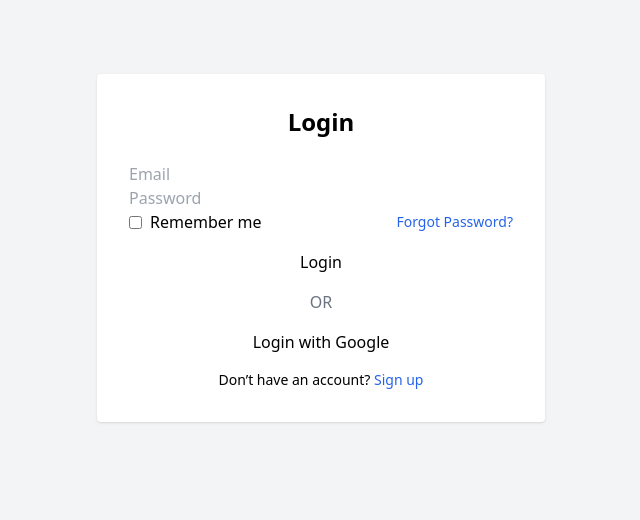
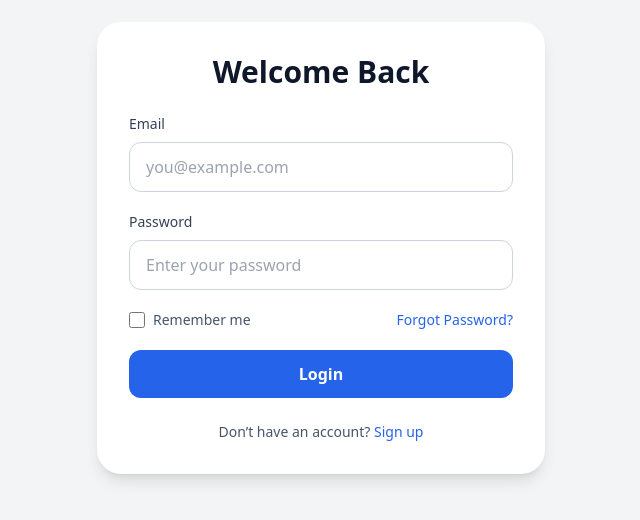
Before and after one commit to abhiranjansingh2023-art/git-course-mybaket, a plain HTML site: page login.html in a window 1280 px wide. Shown: the part 152-672 px from the top of the page, without its empty margins (319-959 px from the left). Drawn offline with nearby package versions, Linux system fonts and the light colour scheme.

Commit message:
login form added

```diff
--- a/login.html
+++ b/login.html
@@ -6,54 +6,43 @@
   <title>Login - MyApp</title>
 
   <script src="https://cdn.tailwindcss.com"></script>
-  <link rel="stylesheet" href="styles.css">
+  <link rel="stylesheet" href="css/style.css">
 </head>
 
-<body class="bg-gray-100 flex items-center justify-center h-screen">
+<body class="bg-gray-100 flex items-center justify-center min-h-screen p-4">
+  <div class="bg-white p-8 rounded-3xl shadow-lg w-full max-w-md">
+    <h1 class="text-3xl font-semibold text-center text-slate-900 mb-6">Welcome Back</h1>
 
-<!-- 🔹 Login Card -->
-<div class="bg-white p-8 rounded shadow w-full max-w-md">
+    <form action="/login" method="post" class="space-y-5">
+      <div>
+        <label for="email" class="block text-sm font-medium text-slate-700 mb-2">Email</label>
+        <input id="email" name="email" type="email" required placeholder="you@example.com"
+          class="w-full rounded-xl border border-slate-300 px-4 py-3 text-slate-900 focus:border-blue-500 focus:ring-blue-500 outline-none">
+      </div>
 
-  <h2 class="text-2xl font-bold text-center mb-6">Login</h2>
+      <div>
+        <label for="password" class="block text-sm font-medium text-slate-700 mb-2">Password</label>
+        <input id="password" name="password" type="password" required placeholder="Enter your password"
+          class="w-full rounded-xl border border-slate-300 px-4 py-3 text-slate-900 focus:border-blue-500 focus:ring-blue-500 outline-none">
+      </div>
 
-  <!-- Email -->
-  <input id="email" type="email" placeholder="Email"
-    class="input-field">
-
-  <!-- Password -->
-  <input id="password" type="password" placeholder="Password"
-    class="input-field">
-
-  <!-- Remember Me -->
-  <div class="flex justify-between items-center mb-4">
-    <label class="flex items-center">
-      <input type="checkbox" id="remember" class="mr-2">
+      <div class="flex items-center justify-between text-sm text-slate-600">
+        <label class="inline-flex items-center gap-2">
+          <input type="checkbox" name="remember" class="h-4 w-4 rounded border-slate-300 text-blue-600 focus:ring-blue-500">
           Remember me
         </label>
-    <a href="#" class="text-blue-600 text-sm">Forgot Password?</a>
+        <a href="#" class="text-blue-600 hover:text-blue-700">Forgot Password?</a>
       </div>
 
-  <!-- Login Button -->
-  <button onclick="login()" class="btn-primary w-full">
+      <button type="submit" class="w-full rounded-xl bg-blue-600 px-4 py-3 text-white font-semibold hover:bg-blue-700 transition">
         Login
       </button>
+    </form>
 
-  <!-- Divider -->
-  <div class="text-center my-4 text-gray-500">OR</div>
-
-  <!-- Google Login -->
-  <button class="btn-google w-full">
-    Login with Google
-  </button>
-
-  <!-- Signup -->
-  <p class="text-center mt-4 text-sm">
+    <p class="mt-6 text-center text-sm text-slate-600">
       Don’t have an account?
-    <a href="#" class="text-blue-600">Sign up</a>
+      <a href="#" class="text-blue-600 hover:text-blue-700">Sign up</a>
     </p>
-
   </div>
-
-<script src="script.js"></script>
 </body>
 </html>
```
Lines whose indentation alone changed are shown as unchanged.
